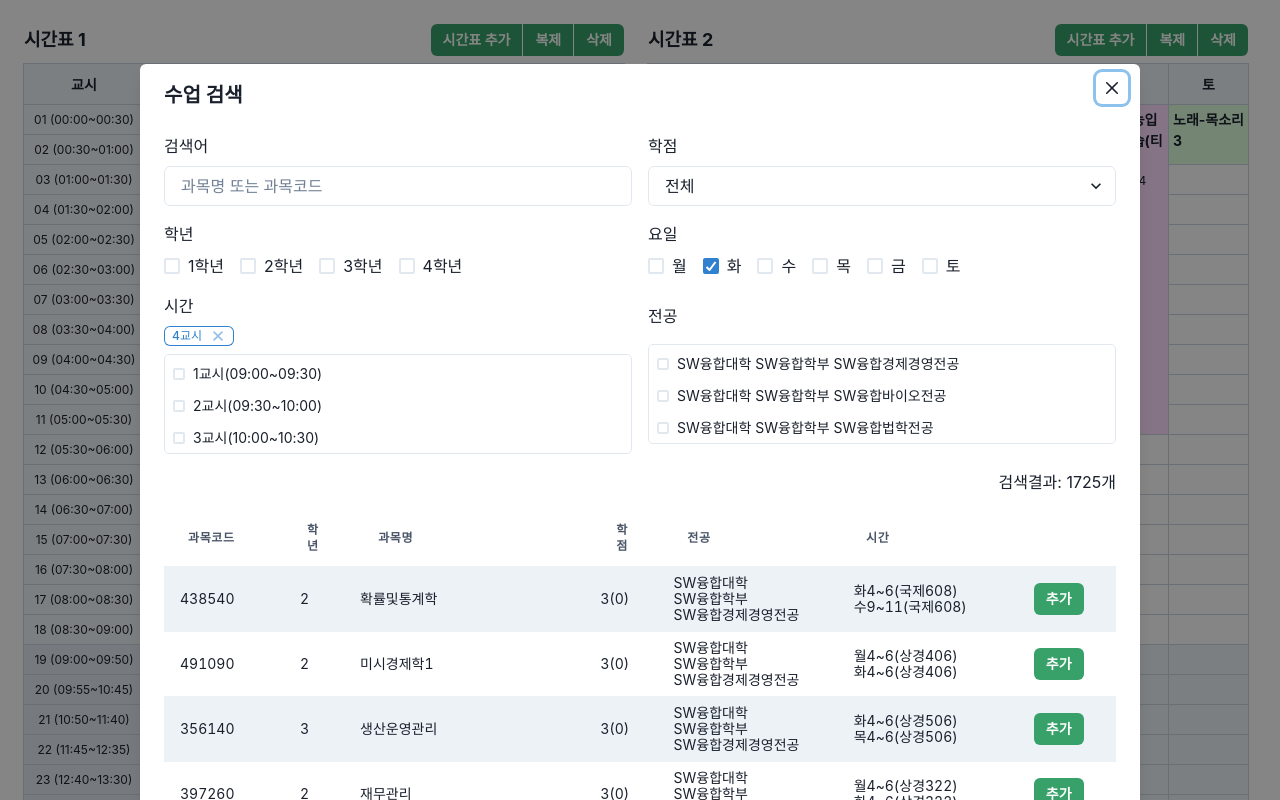
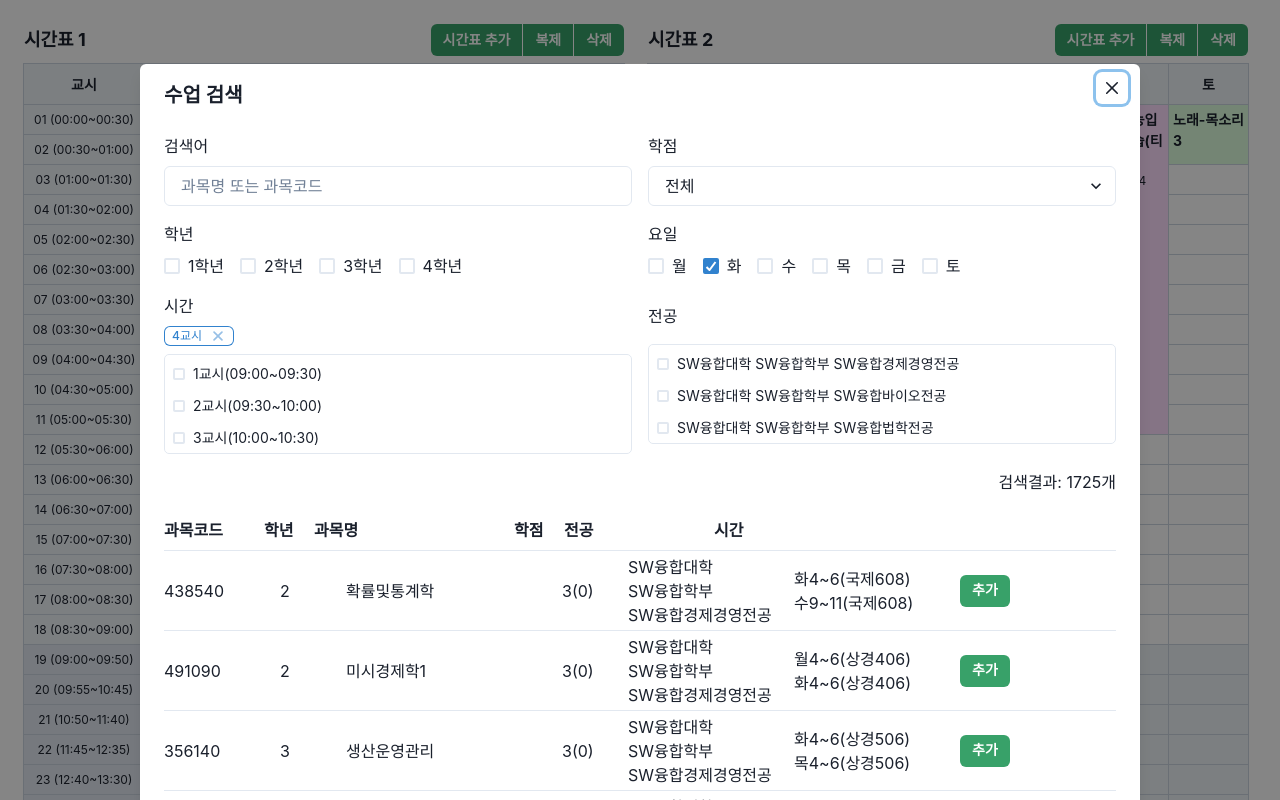
Before and after one commit to hanghae-plus/front_3rd_chapter4-2_advanced, a React (Vite) app: page / in a window 1280 px wide. Both pictures are taken after a click on the element 264 px from the left and 209 px from the top of the page. Shown: the top 800 px of the page. Built offline with nearby package versions, Linux system fonts and the light colour scheme.

Commit message:
feat: react-window도입 (무한스크롤 구현중)

```diff
--- a/package.json
+++ b/package.json
@@ -18,11 +18,13 @@
     "@dnd-kit/utilities": "^3.2.2",
     "@emotion/react": "^11.11.4",
     "@emotion/styled": "^11.11.5",
+    "@types/react-window": "^1.8.8",
     "axios": "^1.7.3",
     "framer-motion": "^11.3.2",
     "msw": "^2.3.1",
     "react": "^18.3.1",
-    "react-dom": "^18.3.1"
+    "react-dom": "^18.3.1",
+    "react-window": "^1.8.10"
   },
   "devDependencies": {
     "@testing-library/jest-dom": "^6.4.5",
--- a/src/basic/SearchDialog.tsx
+++ b/src/basic/SearchDialog.tsx
@@ -1,7 +1,6 @@
 import { useCallback, useEffect, useMemo, useRef, useState } from 'react';
 import {
   Box,
-  Button,
   Checkbox,
   CheckboxGroup,
   FormControl,
@@ -21,7 +20,6 @@ import {
   TagCloseButton,
   TagLabel,
   Tbody,
-  Td,
   Text,
   Th,
   Thead,
@@ -34,7 +32,10 @@ import { Lecture } from './types.ts';
 import { parseSchedule } from "./utils.ts";
 import axios, { AxiosResponse } from "axios";
 import { DAY_LABELS } from './constants.ts';
-import MajorCheckbox from './MajorCheckbox.tsx';
+import { FixedSizeList as List } from 'react-window';
+
+import MajorCheckbox from './components/MajorCheckbox.tsx';
+import LectureRow from './components/LectureRow.tsx';
 
 interface Props {
   searchInfo: {
@@ -155,6 +156,7 @@ const SearchDialog = ({ searchInfo, onClose }: Props) => {
   });
 
   const getFilteredLectures = useMemo(() => {
+    console.log('getFilteredLectures',lectures)
     const { query = '', credits, grades, days, times, majors } = searchOptions;
     return lectures
       .filter(lecture =>
@@ -252,6 +254,15 @@ const SearchDialog = ({ searchInfo, onClose }: Props) => {
     }))
     setPage(1);
   }, [searchInfo]);
+
+  // react-window의 List에서 사용할 Row 컴포넌트
+  const Row = useCallback(({ index, style }) => {
+    const lecture = visibleLectures[index];
+    console.log(visibleLectures)
+    return (
+      <LectureRow style={style}  key={`${lecture.id}-${index}`} lecture={lecture} addSchedule={() => addSchedule(lecture)}/>
+    );
+  }, [visibleLectures, addSchedule]);
 
   return (
     <Modal isOpen={Boolean(searchInfo)} onClose={onClose} size="6xl">
@@ -380,41 +391,28 @@ const SearchDialog = ({ searchInfo, onClose }: Props) => {
               검색결과: {getFilteredLectures.length}개
             </Text>
             <Box>
-              <Table>
-                <Thead>
-                  <Tr>
-                    <Th width="100px">과목코드</Th>
-                    <Th width="50px">학년</Th>
-                    <Th width="200px">과목명</Th>
-                    <Th width="50px">학점</Th>
-                    <Th width="150px">전공</Th>
-                    <Th width="150px">시간</Th>
-                    <Th width="80px"></Th>
-                  </Tr>
-                </Thead>
-              </Table>
+              <Box borderBottom="1px solid #e2e8f0" py={2} display="flex">
+                <Box width="100px"><Text fontWeight="bold">과목코드</Text></Box>
+                <Box width="50px"><Text fontWeight="bold">학년</Text></Box>
+                <Box width="200px"><Text fontWeight="bold">과목명</Text></Box>
+                <Box width="50px"><Text fontWeight="bold">학점</Text></Box>
+                <Box width="150px"><Text fontWeight="bold">전공</Text></Box>
+                <Box width="150px"><Text fontWeight="bold">시간</Text></Box>
+                <Box width="80px"><Text fontWeight="bold"></Text></Box>
+              </Box>
 
               <Box overflowY="auto" maxH="500px" ref={loaderWrapperRef}>
-                <Table size="sm" variant="striped">
-                  <Tbody>
-                    {visibleLectures.map((lecture, index) => (
-                      <Tr key={`${lecture.id}-${index}`}>
-                        <Td width="100px">{lecture.id}</Td>
-                        <Td width="50px">{lecture.grade}</Td>
-                        <Td width="200px">{lecture.title}</Td>
-                        <Td width="50px">{lecture.credits}</Td>
-                        <Td width="150px" dangerouslySetInnerHTML={{ __html: lecture.major }}/>
-                        <Td width="150px" dangerouslySetInnerHTML={{ __html: lecture.schedule }}/>
-                        <Td width="80px">
-                          <Button size="sm" colorScheme="green" onClick={() => addSchedule(lecture)}>추가</Button>
-                        </Td>
-                      </Tr>
-                    ))}
-                  </Tbody>
-                </Table>
+                <List
+                  height={500}
+                  itemCount={visibleLectures.length}
+                  itemSize={80} // 각 행의 높이 (조정 필요)
+                  width="100%"
+                >
+                  {Row}
+                </List>
                 <Box ref={loaderRef} h="20px"/>
               </Box>
-            </Box>
+              </Box>
           </VStack>
         </ModalBody>
       </ModalContent>
--- /dev/null
+++ b/src/basic/components/LectureRow.tsx
@@ -0,0 +1,27 @@
+import React, { memo } from 'react';
+import { Tr, Td, Button, HStack, Box,Text} from '@chakra-ui/react';
+import { Lecture } from '../types';
+
+interface Props {
+  lecture: Lecture
+  style: any
+  addSchedule: (lecture:Lecture) => void;
+}
+
+const LectureRow = memo(({ lecture, addSchedule ,style}:Props) => {
+  return (
+    <HStack style={style} key={lecture.id} spacing={4} borderBottom="1px solid #e2e8f0" py={2}>
+      <Box width="100px"><Text>{lecture.id}</Text></Box>
+      <Box width="50px"><Text>{lecture.grade}</Text></Box>
+      <Box width="200px"><Text>{lecture.title}</Text></Box>
+      <Box width="50px"><Text>{lecture.credits}</Text></Box>
+      <Box width="150px" dangerouslySetInnerHTML={{ __html: lecture.major }} />
+      <Box width="150px" dangerouslySetInnerHTML={{ __html: lecture.schedule }} />
+      <Box width="80px">
+        <Button size="sm" colorScheme="green" onClick={() => addSchedule(lecture)}>추가</Button>
+      </Box>
+    </HStack>
+  );
+});
+
+export default LectureRow;
```
Also changed, not shown: src/basic/components/MajorCheckbox.tsx (renamed from src/basic/MajorCheckbox.tsx), 1 other file (tests, documents, lock files or other folders).
